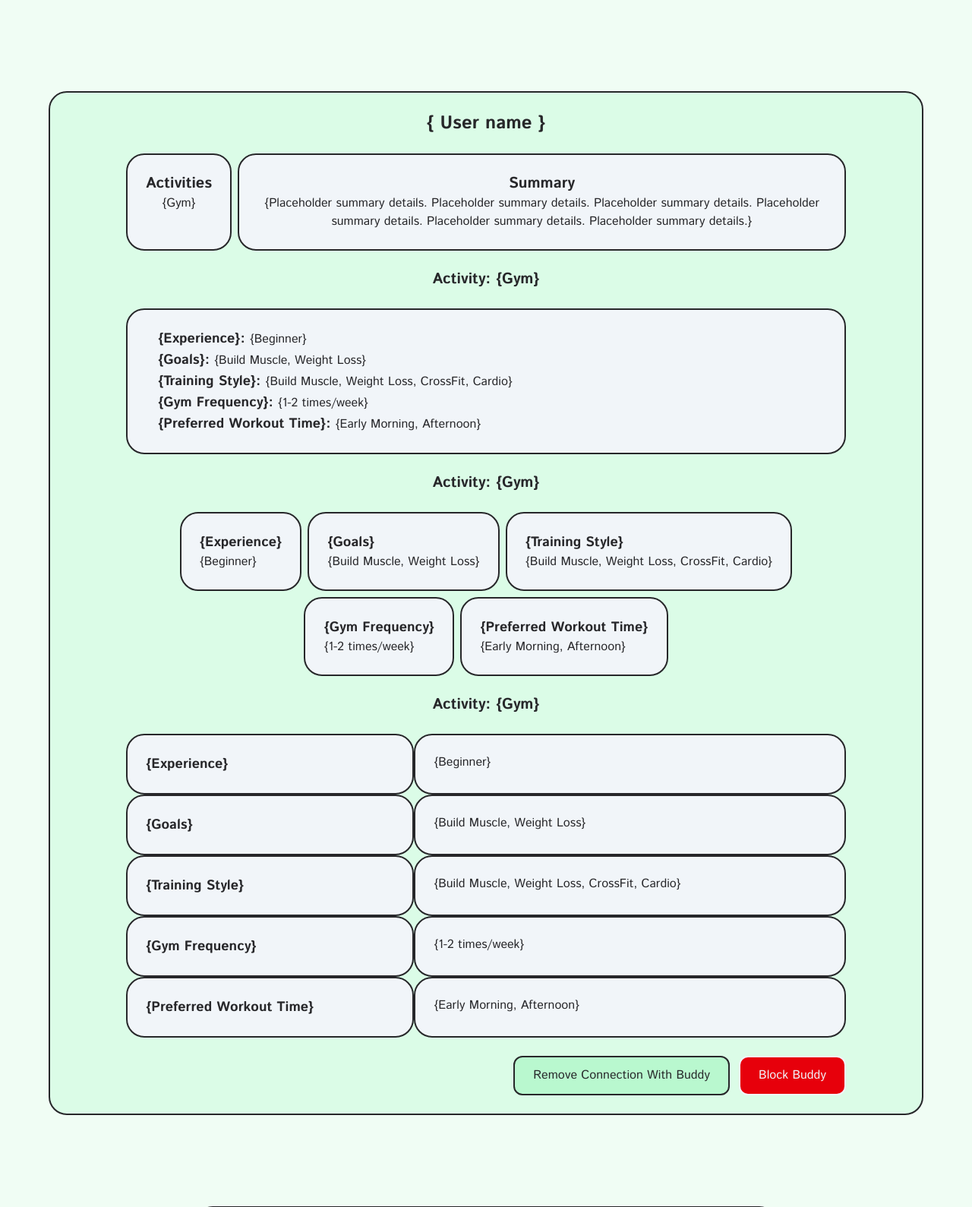
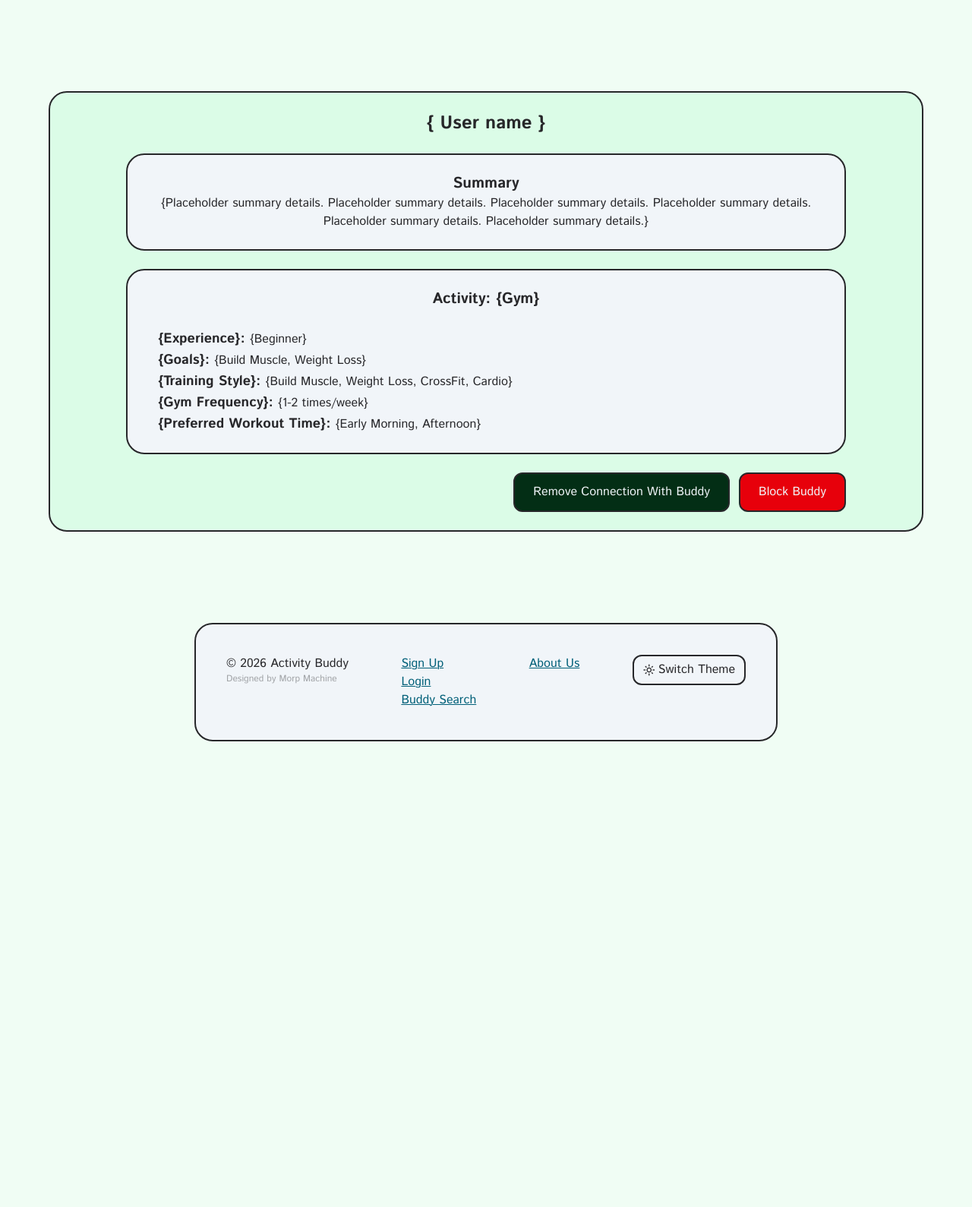
Before and after one commit to evankingca/Activity-Buddy, a Django app: page /profile in a window 1280 px wide. Shown: the part 16-1605 px from the top of the page at 76% size. After the commit the page ends 992 px from the top, so only its background shows below. Run offline with Django 5.2, Linux system fonts and the light colour scheme; some libraries are stand-ins or nearby versions.

Commit message:
Updated styling per PR requested changes and removed other examples

```diff
--- a/browsing/templates/browsing/user_profile.html
+++ b/browsing/templates/browsing/user_profile.html
@@ -11,15 +11,9 @@
     <!-- User Profile -->
     <div class="flex flex-col gap-6 lg:px-[100px] card card-sm card-tertiary dark:card-primary text-center w-full max-w-6xl">
       <h2>{ User name }</h2>
-      <div class="flex gap-2">
-        <div class="card card-primary card-sm dark:card-tertiary flex flex-col">
-          <h3>Activities</h3>
-          <p>{Gym}</p>
-        </div>
-        <div class="card card-primary card-sm dark:card-tertiary flex flex-col">
-          <h3>Summary</h3>
-          <p>{Placeholder summary details. Placeholder summary details. Placeholder summary details. Placeholder summary details. Placeholder summary details. Placeholder summary details.}</p>
-        </div>
+      <div class="card card-primary card-sm dark:card-tertiary flex flex-col">
+        <h3>Summary</h3>
+        <p>{Placeholder summary details. Placeholder summary details. Placeholder summary details. Placeholder summary details. Placeholder summary details. Placeholder summary details.}</p>
       </div>
 
       <!-- IF LOGGED IN USER -->
@@ -34,110 +28,29 @@
         </div>
       </div> -->
 
-      <!-- EXAMPLE 1 (condensed section for each activity) -->
-      <div class="flex flex-col justify-center items-stretch gap-6">
+      <div class="flex flex-col justify-center items-stretch gap-6 card card-primary dark:card-tertiary">
         <!-- Loop (1): for each activity -->
         <h3>Activity: {Gym}</h3>
-        <div class="card card-primary dark:card-tertiary text-left">
-            <ul>
+            <ul class="text-left">
+            <!-- Loop (2): For each preference for that activity -->
               <li><span class="font-bold text-lg">{Experience}: </span>{Beginner}</li>
+              <!-- End loop(2) -->
+               <!-- placeholder text -->
               <li><span class="font-bold text-lg">{Goals}: </span>{Build Muscle, Weight Loss}</li>
               <li><span class="font-bold text-lg">{Training Style}: </span>{Build Muscle, Weight Loss, CrossFit, Cardio}</li>
               <li><span class="font-bold text-lg">{Gym Frequency}: </span>{1-2 times/week}</li>
               <li><span class="font-bold text-lg">{Preferred Workout Time}: </span>{Early Morning, Afternoon}</li>
+              <!-- end placeholder text -->
            </ul>
-        </div>
       </div>
 
-      <!-- EXAMPLE 2 (individual preferences, compact) -->
-      <div class="flex flex-col justify-center items-stretch gap-6">
-        <!-- Loop (1): for each activity -->
-        <h3>Activity: {Gym}</h3>
-        <div class="flex flex-col md:flex-row flex-wrap justify-center items-stretch gap-2">
-        <!-- Loop (2): For each preference for that activity -->
-
-          <div class="card card-primary card-sm dark:card-tertiary flex flex-col">
-            <h4 class="text-left">{Experience}</h4>
-            <p class="text-left">{Beginner}</p>
-          </div>
-          <!-- End Loop (2) -->
-           <!-- Example placeholder -->
-          <div class="card card-primary card-sm dark:card-tertiary flex flex-col">
-            <h4 class="text-left">{Goals}</h4>
-            <p class="text-left">{Build Muscle, Weight Loss}</p>
-          </div>
-          <div class="card card-primary card-sm dark:card-tertiary flex flex-col">
-            <h4 class="text-left">{Training Style}</h4>
-            <p class="text-left">{Build Muscle, Weight Loss, CrossFit, Cardio}</p>
-          </div>
-          <div class="card card-primary card-sm dark:card-tertiary flex flex-col">
-            <h4 class="text-left">{Gym Frequency}</h4>
-            <p class="text-left">{1-2 times/week}</p>
-          </div>
-          <div class="card card-primary card-sm dark:card-tertiary flex flex-col">
-            <h4 class="text-left">{Preferred Workout Time}</h4>
-            <p class="text-left">{Early Morning, Afternoon}</p>
-          </div>
-          <!-- End Example placeholder -->
-        </div>
-      </div>
-      <!-- End Loop (1) -->
-
-
-       <!-- EXAMPLE 3 (individual preferences, spread) -->
-      <div class="flex flex-col justify-center items-stretch gap-6">
-        <!-- Loop (1): for each activity -->
-        <h3>Activity: {Gym}</h3>
-        <div class="grid grid-cols-5">
-        <!-- Loop (2): For each preference for that activity -->
-
-          <div class="card card-primary card-sm dark:card-tertiary col-span-2">
-            <h4 class="text-left">{Experience}</h4>
-          </div>
-          <div class="card card-primary card-sm dark:card-tertiary col-span-3">
-            <p class="text-left">{Beginner}</p>
-          </div>
-          <!-- End Loop (2) -->
-           <!-- Example placeholder -->
-          <div class="card card-primary card-sm dark:card-tertiary col-span-2">
-            <h4 class="text-left">{Goals}</h4>
-          </div>
-          <div class="card card-primary card-sm dark:card-tertiary col-span-3">
-            <p class="text-left">{Build Muscle, Weight Loss}</p>
-          </div>
-          <div class="card card-primary card-sm dark:card-tertiary col-span-2">
-            <h4 class="text-left">{Training Style}</h4>
-          </div>
-          <div class="card card-primary card-sm dark:card-tertiary col-span-3">
-            <p class="text-left">{Build Muscle, Weight Loss, CrossFit, Cardio}</p>
-          </div>
-          <div class="card card-primary card-sm dark:card-tertiary col-span-2">
-            <h4 class="text-left">{Gym Frequency}</h4>
-          </div>
-          <div class="card card-primary card-sm dark:card-tertiary col-span-3">
-            <p class="text-left">{1-2 times/week}</p>
-          </div>
-          <div class="card card-primary card-sm dark:card-tertiary col-span-2">
-            <h4 class="text-left">{Preferred Workout Time}</h4>
-          </div>
-          <div class="card card-primary card-sm dark:card-tertiary col-span-3">
-            <p class="text-left">{Early Morning, Afternoon}</p>
-          </div>
-
-
-
-          <!-- End Example placeholder -->
-        </div>
-      </div>
-      <!-- End Loop (1) -->
-
       <!-- IF LOGGED IN USER -->
-      <!-- <button class="btn btn-secondary mx-auto">Edit</button> -->
+      <!-- <button class="btn btn-primary mx-auto">Edit</button> -->
       <!-- ELSE IF NOT CONNECTED -->
-      <!-- <button class="btn btn-secondary mx-auto">Connect With Buddy</button> -->
+      <!-- <button class="btn btn-primary mx-auto">Connect With Buddy</button> -->
       <!-- ELSE IF CONNECTED -->
        <div class="flex justify-end gap-3">
-         <button class="btn btn-secondary">Remove Connection With Buddy</button>
+         <button class="btn btn-primary">Remove Connection With Buddy</button>
          <button class="btn btn-danger">Block Buddy</button>
        </div>
     </div>
--- a/tailwindApp/static/css/dist/styles.css
+++ b/tailwindApp/static/css/dist/styles.css
@@ -259,9 +259,6 @@
   .col-span-2 {
     grid-column: span 2 / span 2;
   }
-  .col-span-3 {
-    grid-column: span 3 / span 3;
-  }
   .container {
     width: 100%;
   }
@@ -410,17 +407,11 @@
   .grid-cols-2 {
     grid-template-columns: repeat(2, minmax(0, 1fr));
   }
-  .grid-cols-5 {
-    grid-template-columns: repeat(5, minmax(0, 1fr));
-  }
   .flex-col {
     flex-direction: column;
   }
   .flex-row {
     flex-direction: row;
-  }
-  .flex-wrap {
-    flex-wrap: wrap;
   }
   .items-center {
     align-items: center;
@@ -505,7 +496,7 @@
     border-width: 4px;
   }
   .btn-danger {
-    border-color: var(--color-border-dark);
+    border-color: var(--color-border);
     background-color: var(--color-red-600);
     color: var(--color-text-dark);
   }
--- a/tailwindApp/static_src/src/styles.css
+++ b/tailwindApp/static_src/src/styles.css
@@ -172,7 +172,7 @@ A small Secondary button would be:
 }
 
 @utility btn-danger {
-  @apply text-text-dark border-border-dark bg-red-600 hover:bg-red-500 active:bg-red-700;
+  @apply text-text-dark border-border bg-red-600 hover:bg-red-500 active:bg-red-700;
 }
 
 @utility btn-md {
```
